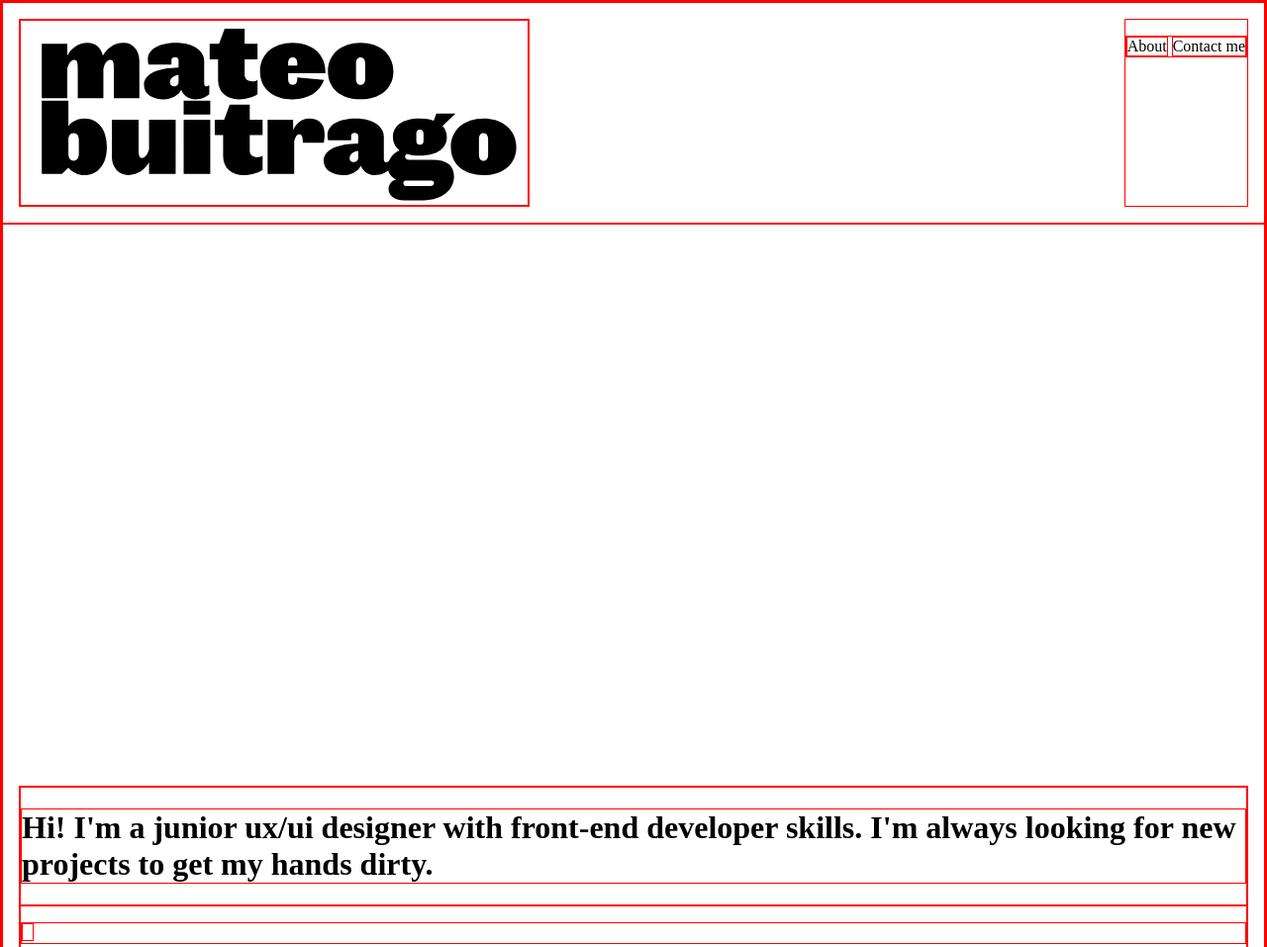
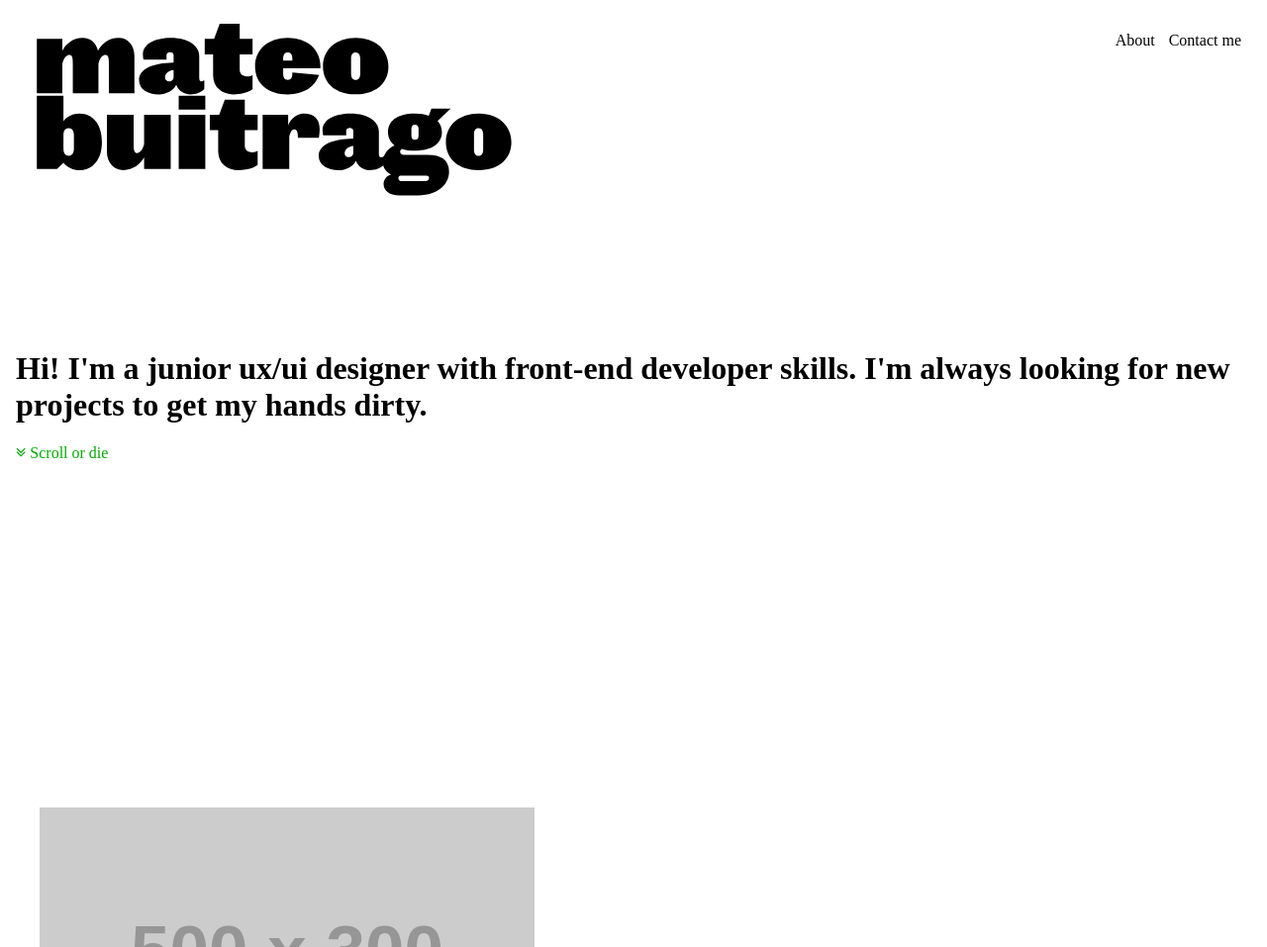
Before and after one commit to dmateobuitrago/personal-portoflio, a plain HTML site: page index.html in a window 1280 px wide. Shown: the top 957 px of the page at 99% size. Drawn offline with nearby package versions, Linux system fonts and the light colour scheme; placeholder pictures from the web are drawn by us.

Commit message:
Set header position to absolute to center the main heading in the screen. Set box-sizing to border-box

```diff
--- a/css/main.css
+++ b/css/main.css
@@ -1,5 +1,9 @@
 * {
-    border: 1px solid red;
+/*    border: 1px solid red;*/
+}
+
+* {
+    box-sizing: border-box;
 }
 
 img {
@@ -7,7 +11,11 @@ img {
 }
 
 /*Upper-section*/
+
 .upper-section {
+    position: absolute;
+    width: 100%;
+    z-index: 100;
     display: flex;
     justify-content: space-between;
     padding: 1em;
@@ -27,7 +35,15 @@ img {
 }
 
 .main-nav li {
+    cursor: pointer;
     display: inline-block;
+    margin-right: 10px;
+}
+
+.main-nav li:hover {
+    animation-name: green-animation;
+    animation-duration: 0.5s;
+    animation-iteration-count: infinite;
 }
 
 /* Hero section */
@@ -36,15 +52,19 @@ img {
     display: flex;
     align-items: center;
     padding: 1em;
-    height: 100vw;
+    height: 100vh;
 /*    background: #1a2;*/
 }
 
 .scroll-or-die {
-    opacity: 1;
-    color: white;
+    cursor: pointer;
 
-    animation-name: scroll-icon-animation;
+    animation-name: green-animation;
     animation-duration: 0.5s;
     animation-iteration-count: infinite;
 }
+
+.scroll-or-die a{
+    color: #0a0;
+    text-decoration: none;
+}
--- a/index.html
+++ b/index.html
@@ -30,11 +30,11 @@
                     <h1>Hi! I'm a junior ux/ui designer with front-end developer skills. I'm always looking for new projects to get my hands dirty.</h1>
                </div>
                <div class="scroll-or-die">
-                   <p><i class="fa fa-angle-double-down" aria-hidden="true"></i> Scroll or die</p>
+                   <a href="#featured-project"><i class="fa fa-angle-double-down" aria-hidden="true"></i> Scroll or die</a>
                </div>
            </div>
         </section>
-        <section class="featured-project">
+        <section id="featured-project">
             <figure>
                 <picture>
                     <img src="http://placehold.it/500x300">
```
